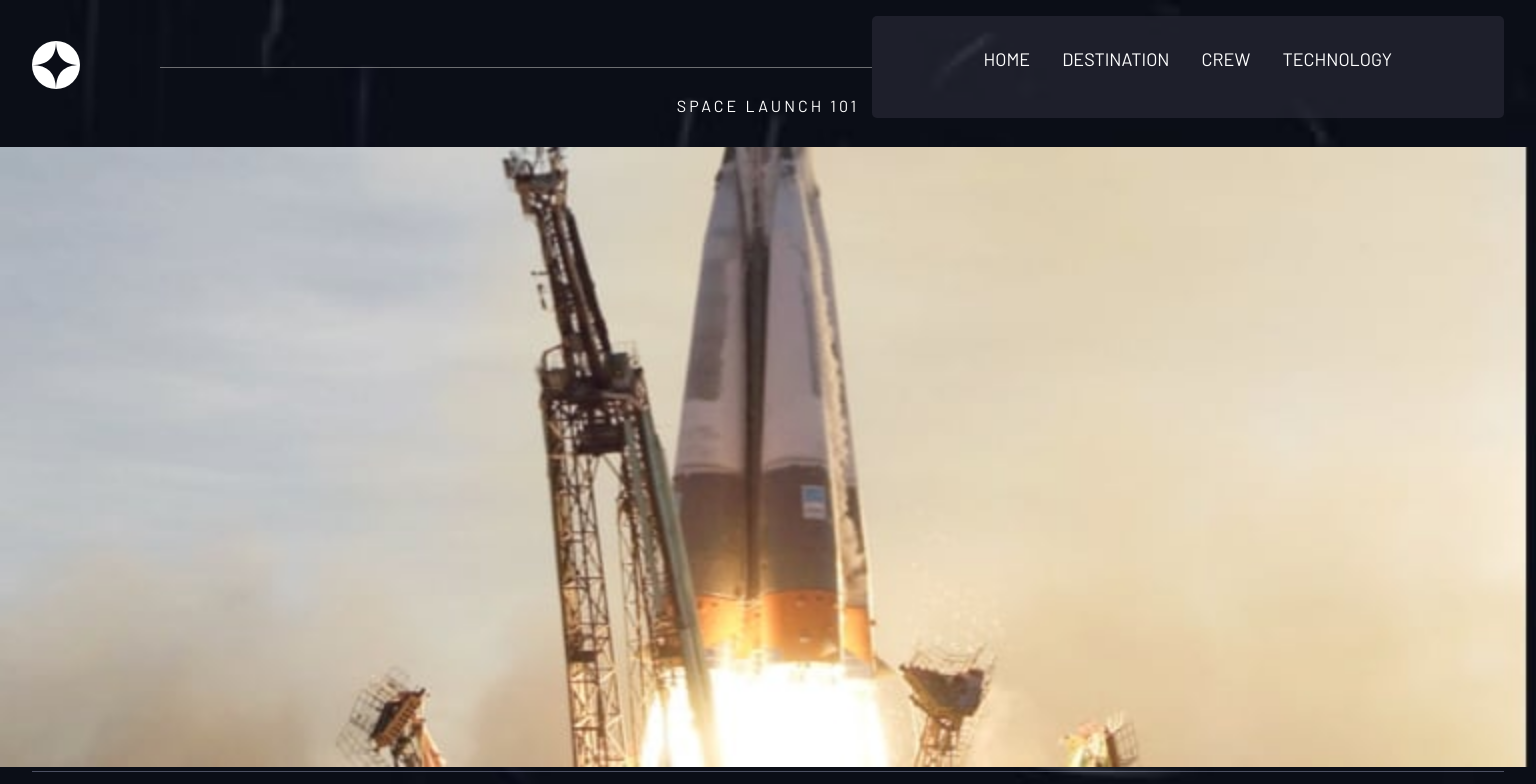
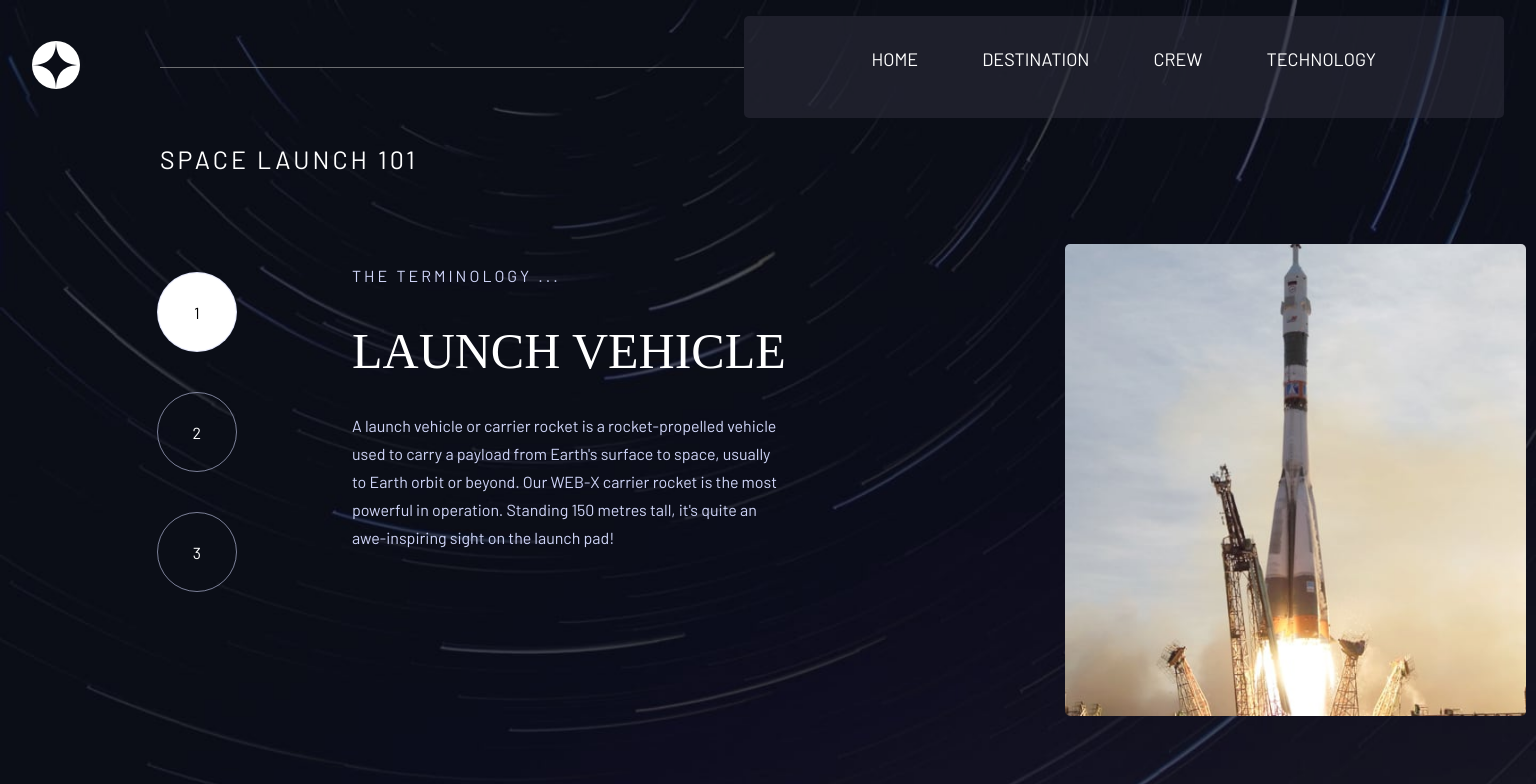
Before and after one commit to NicoBlas/spaceTourism, a React (Create React App) app: page /technology in a window 1536 px wide. Shown: the top 784 px of the page. Built offline with nearby package versions, Linux system fonts and the light colour scheme; a web font is replaced by a local one.

Commit message:
project finished- tech responsive done and fixes

```diff
--- a/src/components/navbar/navbar.css
+++ b/src/components/navbar/navbar.css
@@ -97,6 +97,7 @@
     }
     .navbar__links a{
         padding-bottom: 2rem;
+        margin: 0 1.5rem;
     }
     .navbar__links a:hover{
         border-bottom: 3px solid #FFFF;
@@ -114,3 +115,15 @@
     }
 
 }
+
+@media (min-width:1600px){
+    .navbar__links{
+        padding: 2rem 10rem 2rem 10rem;
+    }
+
+    .navbar__links a{
+        padding-bottom: 2rem;
+        margin: 0 2rem;
+        letter-spacing: 4px;
+    }
+}
--- a/src/pages/notFound/NotFound.jsx
+++ b/src/pages/notFound/NotFound.jsx
@@ -3,7 +3,10 @@ import "./notFound.css"
 
 const NotFound = () => {
   return (
-    <div>NotFound</div>
+    <div className='notfound'>
+      <h1>PAGE NOT FOUND.</h1>
+      <p>It seems that page you are looking does not exist, use the Navbar to return Home.</p>
+    </div>
   )
 }
 
--- a/src/pages/notFound/notFound.css
+++ b/src/pages/notFound/notFound.css
@@ -0,0 +1,57 @@
+.notfound{
+    width: 100vw;
+    height: 100vh;
+    background-image: url("../../assets/destination/background-destination-desktop.jpg");
+    background-repeat: no-repeat;
+    background-size: cover;
+    overflow: hidden;
+    display: flex ;
+    flex-direction: column;
+    justify-content: center;
+    align-items: flex-start;
+
+}
+
+.notfound h1{
+    padding-left: 2rem;
+    padding-right: 2rem;
+    margin-bottom: 3rem;
+    font-family: var(--font-family);
+    color: #ffffff;
+    font-size: 50px;
+
+}
+
+.notfound p{
+    padding-left: 2rem;
+    padding-right: 2rem;
+    font-family: var(--font-family);
+    color: #ffffff;
+    font-size: 25px;
+}
+
+@media (min-width:1281px){
+    .notfound h1{
+        padding-left: 6rem;
+        font-size: 60px;
+
+    }
+
+    .notfound p{
+        padding-left: 6rem;
+        font-size: 30px;
+    }
+}
+
+@media (min-width:1600px){
+    .notfound h1{
+        padding-left: 8rem;
+        font-size: 70px;
+
+    }
+
+    .notfound p{
+        padding-left: 8rem;
+        font-size: 35px;
+    }
+}
--- a/src/pages/technology/Technology.jsx
+++ b/src/pages/technology/Technology.jsx
@@ -1,4 +1,4 @@
-import React, { useState } from 'react'
+import React, { useEffect, useState } from 'react'
 import "./technology.css"
 import vehicleLandscape from "../../assets/technology/image-launch-vehicle-landscape.jpg"
 import vehiclePortrait from "../../assets/technology/image-launch-vehicle-portrait.jpg"
@@ -6,6 +6,7 @@ import spaceCapsuleLand from "../../assets/technology/image-space-capsule-landsc
 import spaceCapsulePortrait from "../../assets/technology/image-space-capsule-portrait.jpg"
 import spaceportLand from "../../assets/technology/image-spaceport-landscape.jpg"
 import spaceportPortrait from "../../assets/technology/image-spaceport-portrait.jpg"
+
 
 
 
@@ -39,12 +40,18 @@ const Technology = () => {
     },
   ]
 
+  const mql = window.matchMedia('(min-width: 1281px)');
+  {console.log(mql.matches)}
+  const imagesPortrait = DATATECH[number].images.portrait
+  const imagesLandscape = DATATECH[number].images.landscape
+
+
   return (
     <div className='technology'>
       <p className='technology__title'>SPACE LAUNCH 101</p>
       <div className='technology-container-line'>
         <div className='technology-container'>
-          <img src={DATATECH[number].images.landscape} alt="imageTechnology" />
+          <img src={mql.matches?imagesPortrait:imagesLandscape} alt="imageTechnology" />
         </div>
       </div>
       <div className='technology__circles'>
--- a/src/pages/technology/technology.css
+++ b/src/pages/technology/technology.css
@@ -63,6 +63,7 @@
     font-family: var(--font-family);
     color: #FFFFFF;
     border: 0.5px solid #d0d6f992;
+    cursor: pointer;
 }
 
 .technology-circles-circle:hover{
@@ -98,3 +99,112 @@
     text-align: center;
     line-height: 28px;
 }
+
+@media (min-width:600px){
+    .technology{
+        background-image: url("../../assets/technology/background-technology-tablet.jpg");
+        height: none;
+        padding-top: 3rem;
+    }
+
+    .technology__title{
+        width: 100%;
+        text-align: start;
+        padding-left: 4rem;
+        margin-bottom: 4rem;
+
+    }
+
+    .technology-container-line{
+        margin-bottom: 1.5rem;
+    }
+    .technology-circles-circle{
+        width: 5rem;
+        height: 5rem;
+        margin-bottom: 1.5rem;
+    }
+    .p-technologyName{
+        font-size: 50px;
+    }
+
+    .p-technologyDesc{
+        padding-left: 8rem;
+        padding-right: 8rem;
+        padding-top: 0;
+        padding-bottom: 2rem;
+    }
+
+}
+
+@media (min-width:1281px){
+    .technology{
+        background-image: url("../../assets/technology/background-technology-desktop.jpg");
+        height: 100vh;
+        padding-top: 3rem;
+        align-items: flex-start;
+    }
+
+    .technology-container-line{
+        border-bottom: none;
+
+    }
+    .technology-container{
+        width: 30vw;
+        position: absolute;
+        right: 10px;
+        bottom: 10%;
+    }
+
+    .technology-container img{
+        width: 100%;
+        border-radius: 5px;
+    }
+
+    .technology__title{
+        padding-left: 8rem;
+        font-size: 25px;
+    }
+
+    .technology__circles{
+        display: flex;
+        flex-direction: column;
+        position: absolute;
+        top: 15rem;
+        left: 9rem;
+    }
+
+    .p-technologySection{
+        width: 60%;
+        text-align: start;
+        padding-left: 20rem;
+    }
+    .p-technologyName{
+        width: 60%;
+        text-align: start;
+        padding-left: 20rem;
+    }
+
+    .p-technologyDesc{
+        width: 60%;
+        text-align: start;
+        padding-left: 20rem;
+    }
+}
+
+@media (min-width:1600px){
+    .p-technologySection{
+        width: 50%;
+        font-size: 22px;
+
+    }
+    .p-technologyName{
+        width: 50%;
+        font-size: 70px;
+    }
+
+    .p-technologyDesc{
+        width: 60%;
+        font-size: 20px;
+        line-height: 30px;
+    }
+}
```
